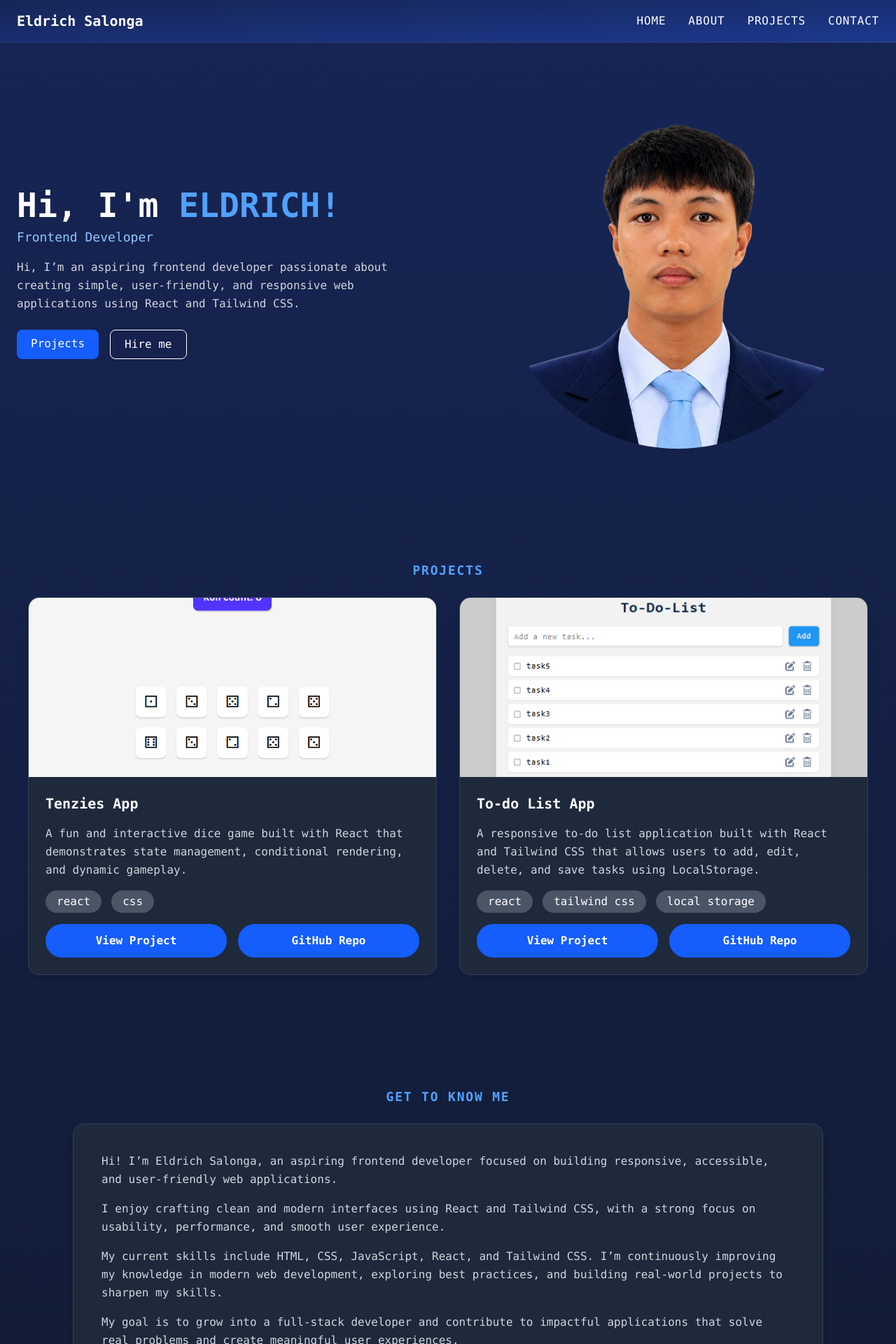
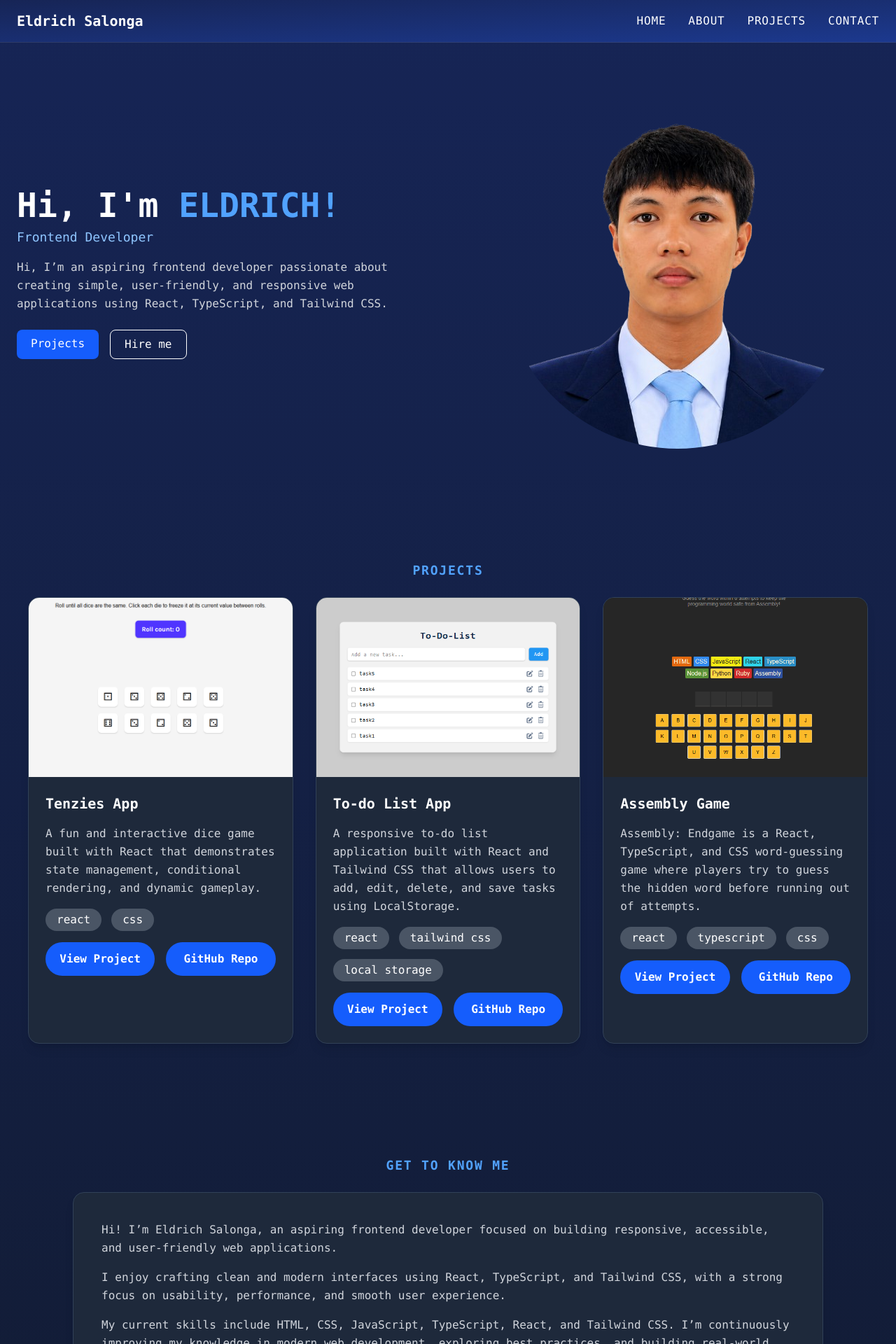
Before and after one commit to imeldrich/my-portfolio, a React (Vite) app: page / in a window 1280 px wide. Shown: the top 1920 px of the page at 70% size. Built offline with nearby package versions, Linux system fonts and the light colour scheme.

Commit message:
add a new project and update the descriptions

```diff
--- a/src/components/About.jsx
+++ b/src/components/About.jsx
@@ -15,15 +15,15 @@ const About = () => {
         </p>
 
         <p>
-          I enjoy crafting clean and modern interfaces using React and Tailwind
-          CSS, with a strong focus on usability, performance, and smooth user
-          experience.
+          I enjoy crafting clean and modern interfaces using React, TypeScript,
+          and Tailwind CSS, with a strong focus on usability, performance, and
+          smooth user experience.
         </p>
 
         <p>
-          My current skills include HTML, CSS, JavaScript, React, and Tailwind
-          CSS. I’m continuously improving my knowledge in modern web
-          development, exploring best practices, and building real-world
+          My current skills include HTML, CSS, JavaScript, TypeScript, React,
+          and Tailwind CSS. I’m continuously improving my knowledge in modern
+          web development, exploring best practices, and building real-world
           projects to sharpen my skills.
         </p>
 
--- a/src/components/Hero.jsx
+++ b/src/components/Hero.jsx
@@ -19,8 +19,8 @@ const Hero = () => {
 
         <p className="mt-4 text-gray-300 leading-relaxed">
           Hi, I’m an aspiring frontend developer passionate about creating
-          simple, user-friendly, and responsive web applications using React and
-          Tailwind CSS.
+          simple, user-friendly, and responsive web applications using React,
+          TypeScript, and Tailwind CSS.
         </p>
 
         <div className="flex gap-4 mt-6">
--- a/src/projects.js
+++ b/src/projects.js
@@ -1,9 +1,12 @@
 import tenzies from "./images/tenzies.png";
 import todolist from "./images/todo-list.png";
+import assembly from "./images/assembly.png";
+
+let nextProjId = 1
 
 const projects = [
   {
-    id: 1,
+    id: nextProjId++,
     name: "Tenzies App",
     img: tenzies,
     description:
@@ -13,7 +16,7 @@ const projects = [
     repo: "https://github.com/imeldrich/tenzies-app",
   },
   {
-    id: 2,
+    id: nextProjId++,
     name: "To-do List App",
     img: todolist,
     description:
@@ -22,6 +25,16 @@ const projects = [
     link: "https://todo-list-eldrich.vercel.app",
     repo: "https://github.com/imeldrich/todo-list",
   },
+  {
+    id: nextProjId++,
+    name: "Assembly Game",
+    img: assembly,
+    description:
+      "Assembly: Endgame is a React, TypeScript, and CSS word-guessing game where players try to guess the hidden word before running out of attempts.",
+    techstack: ["react", "typescript", 'css'],
+    link: "https://assembly-game-eldrich.vercel.app",
+    repo: "https://github.com/imeldrich/assembly-game",
+  },
 ];
 
 export default projects;
```
Also changed, not shown: src/images/assembly.png (added).
